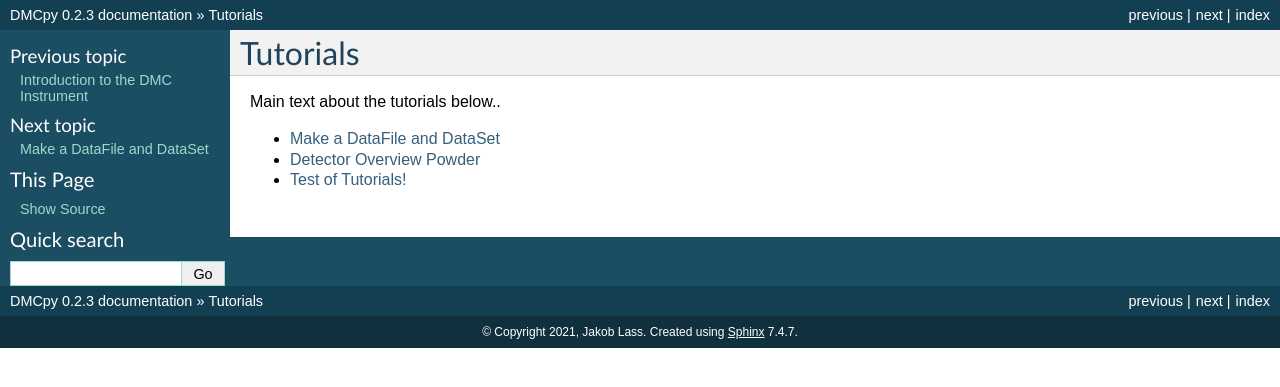
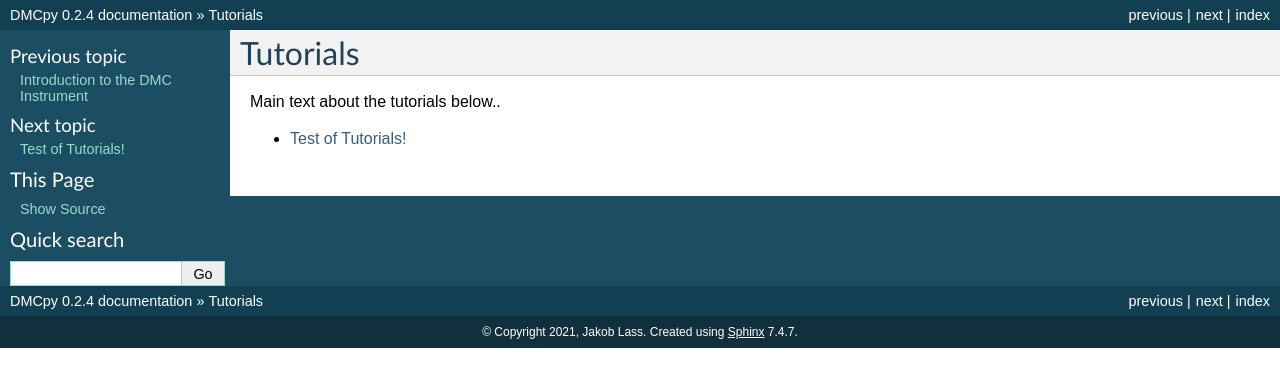
Before and after one commit to oystesf/DMCpy, a Sphinx documentation site: the page built from docs/Tutorials/Tutorials.rst, in a window 1280 px wide. Shown: the top 387 px of the page. Built offline with Sphinx 7.4.7, drawn with Linux system fonts in a browser that asks for light colours.

Commit message:
Update version

```diff
--- a/DMCpy/__init__.py
+++ b/DMCpy/__init__.py
@@ -2,7 +2,7 @@ import sys,os
 sys.path.append('.')
 import pickle,numpy as np
 
-__version__ = '0.2.3'
+__version__ = '0.2.4'
 __author__ = 'Jakob Lass'
 
 # installFolder = os.path.abspath(os.path.split(__file__)[0])
--- a/docs/Tutorials/Tutorials.rst
+++ b/docs/Tutorials/Tutorials.rst
@@ -7,8 +7,4 @@ Main text about the tutorials below..
 .. toctree::
    :maxdepth: 1
 
-   Make_Data_File.rst
-
-   Powder/2D_Detector_Plot.rst
-
    Testing.rst
--- a/docs/conf.py
+++ b/docs/conf.py
@@ -30,9 +30,9 @@ copyright = u'2021, Jakob Lass'
 author = u'Jakob Lass'
 
 # The short X.Y version
-version = u'0.2.3'
+version = u'0.2.4'
 # The full version, including alpha/beta/rc tags
-release = u'0.2.3'
+release = u'0.2.4'
 
 
 
--- a/setup.py
+++ b/setup.py
@@ -16,7 +16,7 @@ pythonPath =  os.path.relpath(os.path.join(installFolder,'DMCpy'),sys.base_prefi
 
 setup(
     name='DMCpy',
-    version='0.2.3',
+    version='0.2.4',
     description=('Python software packaged designed for reduction of neutron powder diffraction data from DMC at PSI.'),
     long_description=long_description,
     author='Jakob Lass',
```
Also changed, not shown: docs/Tutorials/Powder/2D_Detector_Plot.rst (deleted, +0 -35 lines), docs/Tutorials/Powder/Plot2DPowderDetector_new_and_better.png (deleted), 1 other file.
